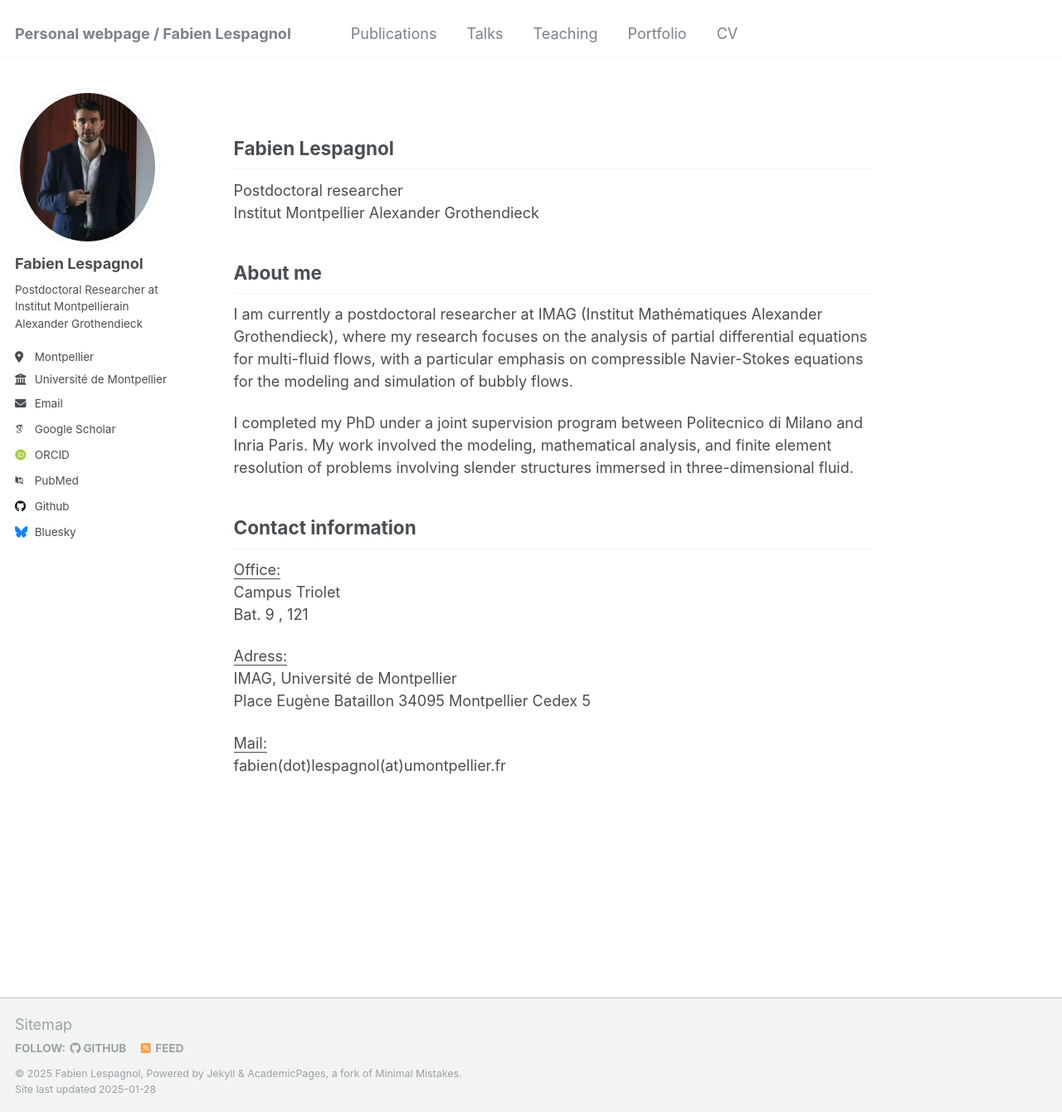
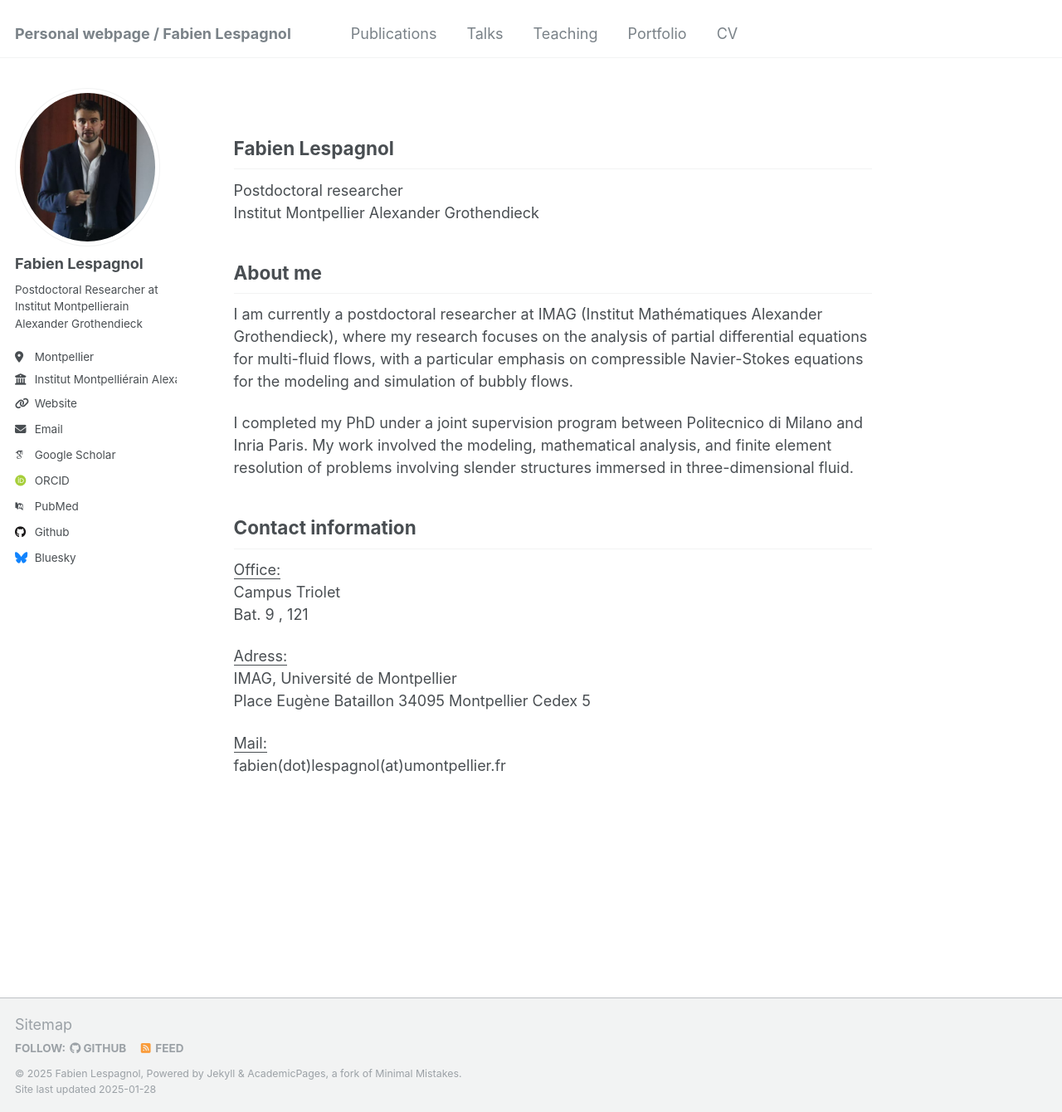
Before and after one commit to FabienLespagnol/fabienlespagnol.github.io, a Jekyll site: the page built from _pages/about.md, in a window 1280 px wide and 1340 px high. Shown: the whole window at 83% size. Built offline with Jekyll 4.4.1, drawn with Linux system fonts in a browser that asks for light colours; some web fonts are replaced.

Commit message:
Update _config.yml

```diff
--- a/_config.yml
+++ b/_config.yml
@@ -26,8 +26,8 @@ author:
   pronouns         : # example: "she/her"
   bio              : "Postdoctoral Researcher at Institut Montpellierain Alexander Grothendieck"
   location         : "Montpellier"
-  employer         : "Université de Montpellier"
-  uri              : # URL
+  employer         : "Institut Montpelliérain Alexander Grothendieck"
+  uri              : "https://imag.umontpellier.fr/"
   email            : "fabien.lespagnol_at_umontpellier.fr"
 
   # Academic websites
```
